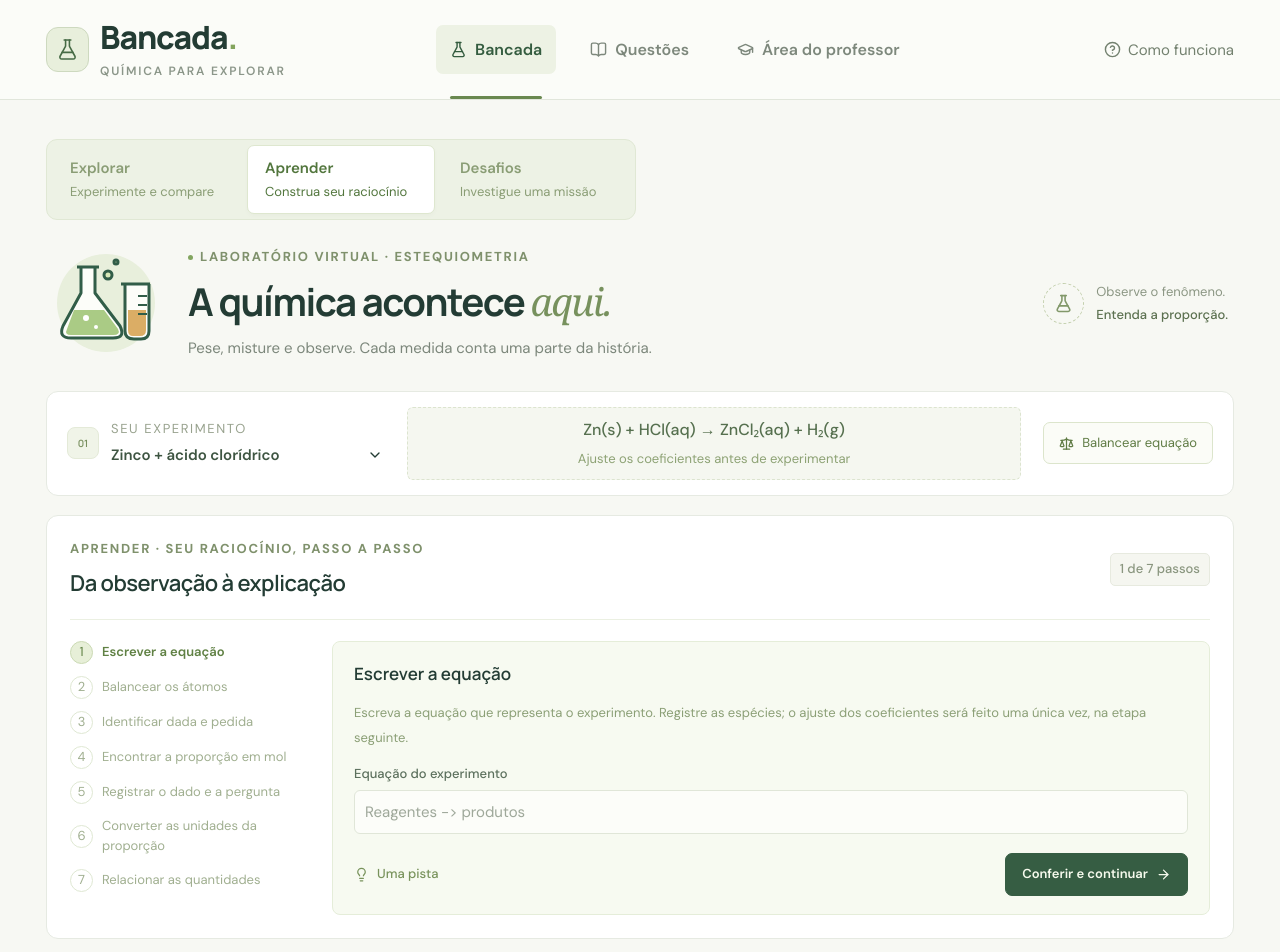
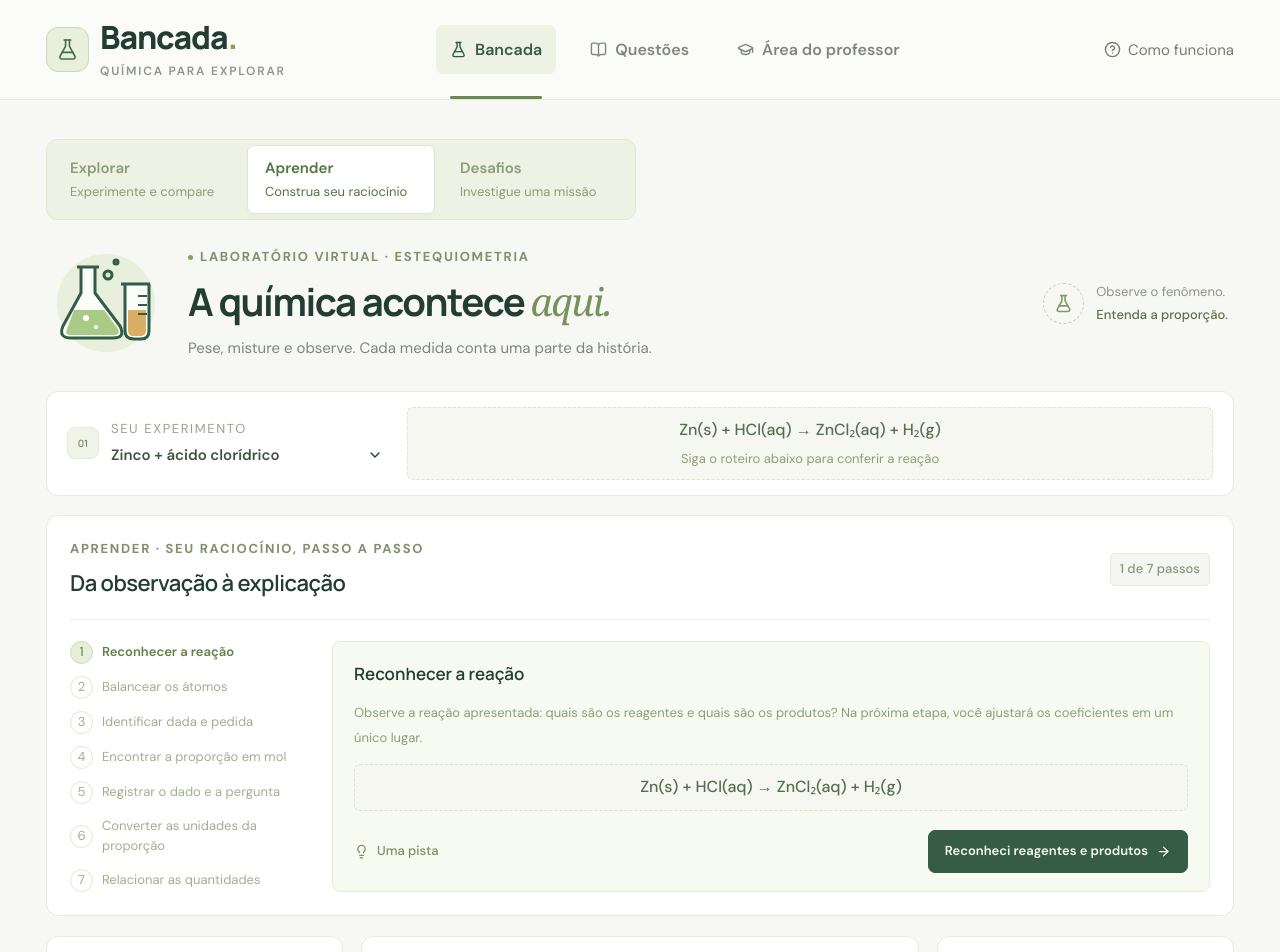
Before and after one commit to Andre-prof/bancada-estequiometria, a React (Vite) app: page / in a window 1280 px wide. Shown: the top 952 px of the page. Built offline with nearby package versions, Linux system fonts and the light colour scheme.

Commit message:
Unifica balanceamento no roteiro e remove redigitação da equação

```diff
--- a/src/lab.tsx
+++ b/src/lab.tsx
@@ -100,7 +100,7 @@ export default function Lab(){
  {catalogError&&<div className="notice"><AlertCircle size={16}/><span>Os exemplos estão disponíveis, mas seus cadastros não carregaram.</span><button onClick={loadCatalog}>Tentar novamente</button></div>}
  {tab==='lab'&&<>
  {mode==='challenge'&&<section className="challenge-panel card"><div className="challenge-cards">{CHALLENGES.map((c,i)=><button key={c.id} disabled={running} className={c.id===challengeId?'selected':''} onClick={()=>{setChallengeId(c.id);choose(c.reactionId);}}><span>{completed[c.id]?'✓':String(i+1).padStart(2,'0')}</span><strong>{c.title}</strong></button>)}</div><h2>{CHALLENGES.find(c=>c.id===challengeId)!.goal}</h2><p>{CHALLENGES.find(c=>c.id===challengeId)!.hint}</p>{challengeFeedback&&<div className="challenge-feedback" role="status">{challengeFeedback}</div>}<small>{Object.keys(completed).filter(k=>completed[k]).length} de 3 descobertas · sem cronômetro, sem ranking</small></section>}
- <div className="experiment-bar"><div className="experiment-label"><span className="number-badge">01</span><div><small>SEU EXPERIMENTO</small><label className="select-reaction"><select aria-label="Escolher reação" value={selected} disabled={running} onChange={e=>choose(e.target.value)}>{reactions.map(r=><option key={r.id} value={r.id}>{r.name}</option>)}</select><ChevronDown size={16}/></label></div></div><div className="equation" title={balancedFor===selected?"Sua equação balanceada":"Equação para o aluno balancear"}>{balancedFor===selected?equation(reaction):unbalancedEquation(reaction)}<small className="equation-state">{balancedFor===selected?"✓ Proporção conferida por você":"Ajuste os coeficientes antes de experimentar"}</small></div><button className="secondary balance-launch" onClick={()=>setBalanceOpen(true)} disabled={running||loading}><Scale size={15}/>{balancedFor===selected?"Rever balanceamento":"Balancear equação"}</button></div>
+ <div className="experiment-bar"><div className="experiment-label"><span className="number-badge">01</span><div><small>SEU EXPERIMENTO</small><label className="select-reaction"><select aria-label="Escolher reação" value={selected} disabled={running} onChange={e=>choose(e.target.value)}>{reactions.map(r=><option key={r.id} value={r.id}>{r.name}</option>)}</select><ChevronDown size={16}/></label></div></div><div className="equation" title={balancedFor===selected?"Sua equação balanceada":"Equação para o aluno balancear"}>{balancedFor===selected?equation(reaction):unbalancedEquation(reaction)}<small className="equation-state">{balancedFor===selected?"✓ Proporção conferida por você":mode==='learn'?"Siga o roteiro abaixo para conferir a reação":"Ajuste os coeficientes antes de experimentar"}</small></div>{mode!=='learn'&&<button className="secondary balance-launch" onClick={()=>setBalanceOpen(true)} disabled={running||loading}><Scale size={15}/>{balancedFor===selected?"Rever balanceamento":"Balancear equação"}</button>}</div>
  {mode==='learn'&&<Learning key={selected} reaction={reaction} result={done?result:null} balanced={balancedFor===selected} onBalance={()=>setBalanceOpen(true)}/>}
  <div className="workspace">
  <aside className="card measures"><div className="card-heading"><h2><SlidersHorizontal size={17}/> Preparar reagentes</h2><span className="tiny-label">MEDIDAS</span></div>
--- a/src/learning.tsx
+++ b/src/learning.tsx
@@ -1,12 +1,12 @@
-import{useState,useEffect}from'react';import{Check,Lightbulb,ArrowRight}from'lucide-react';import{parseEquation,checkBalance}from'../lib/balance.mjs';import{pretty,format}from'../lib/chemistry.mjs';import{tutorialValues,near,diagnoseFinal}from'../lib/pedagogy.mjs';
+import{useState,useEffect}from'react';import{Check,Lightbulb,ArrowRight}from'lucide-react';import{pretty,format,equation}from'../lib/chemistry.mjs';import{tutorialValues,near,diagnoseFinal}from'../lib/pedagogy.mjs';
 const read=(s:string)=>s.trim()?Number(s.replace(',','.')):NaN;
-const TITLES=['Escrever a equação','Balancear os átomos','Identificar dada e pedida','Encontrar a proporção em mol','Registrar o dado e a pergunta','Converter as unidades da proporção','Relacionar as quantidades'];
+const TITLES=['Reconhecer a reação','Balancear os átomos','Identificar dada e pedida','Encontrar a proporção em mol','Registrar o dado e a pergunta','Converter as unidades da proporção','Relacionar as quantidades'];
 export default function Learning({reaction,result,balanced,onBalance}:{reaction:any;result:any;balanced:boolean;onBalance:()=>void}){
  const[step,setStep]=useState(0),[values,setValues]=useState<string[]>([]),[feedback,setFeedback]=useState(''),[hint,setHint]=useState(false),[product,setProduct]=useState(0),[finished,setFinished]=useState(false),[given,setGiven]=useState(''),v=result?tutorialValues(result,product,given):null;
  useEffect(()=>{if(balanced&&step===1){setStep(2);setValues([]);setFeedback('');setHint(false);}},[balanced,step]);
  useEffect(()=>{setStep(old=>Math.min(old,2));setValues([]);setFeedback('');setFinished(false);setHint(false);},[result]);
  const change=(i:number,s:string)=>{setValues(a=>{const b=[...a];b[i]=s;return b;});setFeedback('');};
- const submit=()=>{let error='';if(step===0){try{const r=parseEquation(values[0]??'');for(const side of['reactants','products']as const)if(r[side].length!==reaction[side].length||r[side].some((s:any,i:number)=>s.formula!==reaction[side][i].formula))error='Confira as espécies e os lados da equação. Mude coeficientes, nunca os índices da fórmula.';}catch(e){error=(e as Error).message;}}
+ const submit=()=>{let error='';if(step===0){/* Observe the supplied species; coefficients are adjusted only in step 2. */}
  else if(step===1){if(!balanced)error='Faça o balanceamento e confira todos os átomos antes de continuar.';}
  else if(!v)error='Realize o experimento na bancada para trabalhar com suas medidas.';
  else if(step===2){if(values[0]!==v.G.formula||values[1]!==v.A.formula)error='Use a medida do reagente limitante como dada e o produto selecionado como pedida. Um reagente em excesso não deve determinar sozinho o máximo de produto.';}
@@ -15,10 +15,11 @@ export default function Learning({reaction,result,balanced,onBalance}:{reaction:
  else if(step===5){if(!near(read(values[0]??''),v.baseG)||!near(read(values[1]??''),v.baseA))error='Converta os mols dos coeficientes, não a medida inteira. Para solução, considere concentração ou teor e densidade; não confunda mL com L.';}
  else if(step===6){const n=read(values[0]??'');if(!near(n,v.answer))error=diagnoseFinal(n,result,product);}
  if(error){setFeedback(error);return;}if(step===6){setFinished(true);setFeedback('Você ligou a medida, a proporção e o fenômeno. Agora tente explicar o resultado com suas palavras.');return;}setStep(s=>s===0&&balanced?2:s+1);setValues([]);setFeedback('');setHint(false);};
- const prompt=step===0?'Escreva a equação que representa o experimento. Registre as espécies; o ajuste dos coeficientes será feito uma única vez, na etapa seguinte.':step===1?'Ajuste os coeficientes sem alterar as fórmulas. Confira a conservação de cada elemento.':!v?'Realize o ensaio para continuar a partir de uma medida sua.':step===2?'Para prever quanto produto foi formado, qual medida limita a reação e qual substância queremos determinar?':step===3?`Pelo balanceamento, quantos mol de ${pretty(v.G.formula)} correspondem a quantos mol de ${pretty(v.A.formula)}?`:step===4?`Qual quantidade de ${pretty(v.G.formula)} você mediu? Queremos determinar a massa formada de ${pretty(v.A.formula)}, em g.`:step===5?`Converta ${v.G.coef} mol de ${pretty(v.G.formula)} para ${v.givenUnit} de amostra/solução, e ${v.A.coef} mol de ${pretty(v.A.formula)} para gramas.`:`Com sua medida e essa proporção, qual massa de ${pretty(v.A.formula)} se formou? Considere a conversão de ${format(result.conversion*100)}%, antes de perdas na recuperação.`;
+ const prompt=step===0?'Observe a reação apresentada: quais são os reagentes e quais são os produtos? Na próxima etapa, você ajustará os coeficientes em um único lugar.':step===1?'Ajuste os coeficientes sem alterar as fórmulas. Confira a conservação de cada elemento.':!v?'Realize o ensaio para continuar a partir de uma medida sua.':step===2?'Para prever quanto produto foi formado, qual medida limita a reação e qual substância queremos determinar?':step===3?`Pelo balanceamento, quantos mol de ${pretty(v.G.formula)} correspondem a quantos mol de ${pretty(v.A.formula)}?`:step===4?`Qual quantidade de ${pretty(v.G.formula)} você mediu? Queremos determinar a massa formada de ${pretty(v.A.formula)}, em g.`:step===5?`Converta ${v.G.coef} mol de ${pretty(v.G.formula)} para ${v.givenUnit} de amostra/solução, e ${v.A.coef} mol de ${pretty(v.A.formula)} para gramas.`:`Com sua medida e essa proporção, qual massa de ${pretty(v.A.formula)} se formou? Considere a conversão de ${format(result.conversion*100)}%, antes de perdas na recuperação.`;
  const hints=['Reagentes ficam à esquerda; produtos à direita. Use -> ou →.','Observe a tabela de átomos. Ajuste primeiro um elemento que apareça em poucas substâncias.','Compare n/coeficiente para identificar qual medida limita o produto.','Leia os coeficientes da equação que você balanceou.','Uma leitura da proveta é volume de solução; não é massa de soluto.','Massa: m = nM/pureza. Solução molar: V = n/C. Solução comercial: V = nM/(densidade × teor).','Monte a relação entre medida dada e proporção. Aplique a conversão. Recuperação muda o que foi recolhido, não o que se formou.'];
  return <section className="card learning-panel"><div className="section-heading"><div><span className="eyebrow">APRENDER · SEU RACIOCÍNIO, PASSO A PASSO</span><h2>Da observação à explicação</h2></div><span className="category-tag">{finished?'7 de 7 concluídos':`${step+1} de 7 passos`}</span></div><div className="learning-layout"><ol className="learning-steps">{TITLES.map((t,i)=><li key={t} className={i<step||finished?'done':i===step?'current':''}><b>{i<step||finished?<Check size={12}/>:i+1}</b>{t}</li>)}</ol><div className="learning-task"><h3>{TITLES[step]}</h3><p>{prompt}</p>
- {step===0&&<label className="field"><span>Equação do experimento</span><input value={values[0]??''} onChange={e=>change(0,e.target.value)} placeholder="Reagentes -> produtos"/></label>}
+ {step===0&&<div className="equation">{equation({...reaction,reactants:reaction.reactants.map((s:any)=>({...s,coef:1})),products:reaction.products.map((s:any)=>({...s,coef:1}))})}</div>}
+ {step>=2&&<button className="text-button" onClick={onBalance}>Rever balanceamento já concluído</button>}
  {step===1&&<button className="secondary" onClick={onBalance}>{balanced?'Rever meu balanceamento':'Abrir o balanceamento'}<ArrowRight size={14}/></button>}
  {v&&step>=2&&<label className="field product-learning"><span>Produto a investigar</span><select disabled={step>2||finished} value={product} onChange={e=>{setProduct(Number(e.target.value));setValues([]);}}>{result.products.map((p:any,i:number)=><option key={p.formula} value={i}>{pretty(p.formula)}</option>)}</select></label>}
  {v&&step===2&&<div className="two-fields"><label className="field"><span>Substância dada (limitante)</span><select value={values[0]??''} onChange={e=>{setGiven(e.target.value);change(0,e.target.value);}}><option value="">Escolha</option>{result.reactants.map((s:any)=><option key={s.formula}>{s.formula}</option>)}</select></label><label className="field"><span>Substância pedida</span><select value={values[1]??''} onChange={e=>change(1,e.target.value)}><option value="">Escolha</option>{result.products.map((s:any)=><option key={s.formula}>{s.formula}</option>)}</select></label></div>}
@@ -27,6 +28,6 @@ export default function Learning({reaction,result,balanced,onBalance}:{reaction:
  {v&&step===5&&<div className="two-fields">{[`${v.givenUnit} de amostra/solução na proporção`,'g de produto na proporção'].map((t,i)=><label className="field" key={t}><span>{t}</span><input inputMode="decimal" value={values[i]??''} onChange={e=>change(i,e.target.value)}/></label>)}</div>}
  {v&&step===6&&<label className="field"><span>Massa formada (g)</span><input inputMode="decimal" value={values[0]??''} onChange={e=>change(0,e.target.value)}/></label>}
  {feedback&&<p className={'learning-feedback '+(finished?'correct':'')} role="status">{feedback}</p>}
- {finished?<><label className="field"><span>Explique: por que esse reagente determinou a quantidade de produto?</span><textarea rows={3} placeholder="Esta reflexão é sua; não há uma frase única para decorar."/></label><button className="secondary" onClick={()=>{setStep(0);setValues([]);setFinished(false);setFeedback('');}}>Recomeçar o roteiro</button></>:<div className="learning-buttons"><button className="text-button" onClick={()=>setHint(v=>!v)}><Lightbulb size={15}/>Uma pista</button><button className="primary" disabled={step>1&&(!v||v.G.n===0)} onClick={submit}>{step===6?'Conferir minha conclusão':'Conferir e continuar'}<ArrowRight size={15}/></button></div>}{hint&&<div className="learning-hint">{hints[step]}</div>}
+ {finished?<><label className="field"><span>Explique: por que esse reagente determinou a quantidade de produto?</span><textarea rows={3} placeholder="Esta reflexão é sua; não há uma frase única para decorar."/></label><button className="secondary" onClick={()=>{setStep(0);setValues([]);setFinished(false);setFeedback('');}}>Recomeçar o roteiro</button></>:<div className="learning-buttons"><button className="text-button" onClick={()=>setHint(v=>!v)}><Lightbulb size={15}/>Uma pista</button><button className="primary" style={step===1?{display:'none'}:undefined} disabled={step>1&&(!v||v.G.n===0)} onClick={submit}>{step===0?'Reconheci reagentes e produtos':step===6?'Conferir minha conclusão':'Conferir e continuar'}<ArrowRight size={15}/></button></div>}{hint&&<div className="learning-hint">{hints[step]}</div>}
  </div></div></section>;
 }
```
Also changed, not shown: 4 other files (tests, documents, lock files or other folders).
